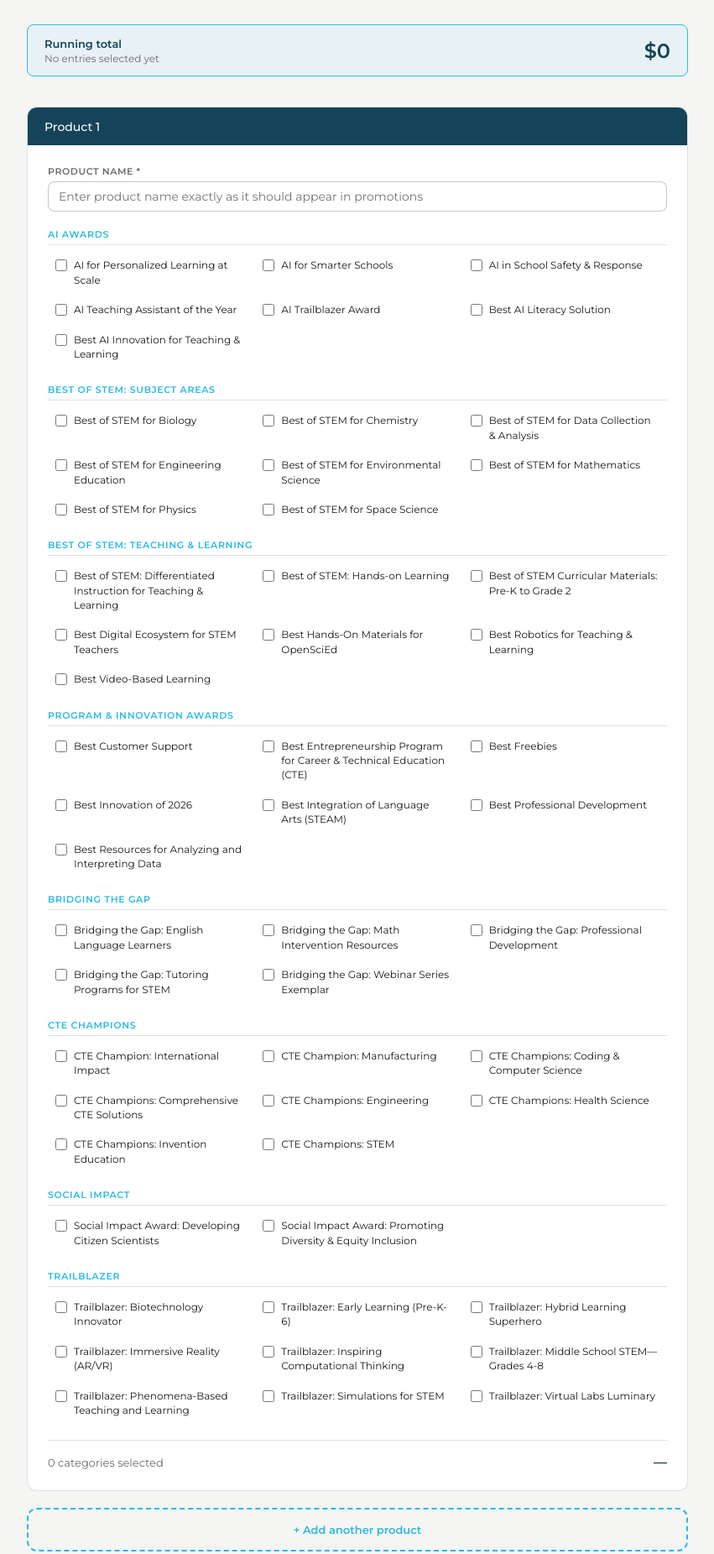
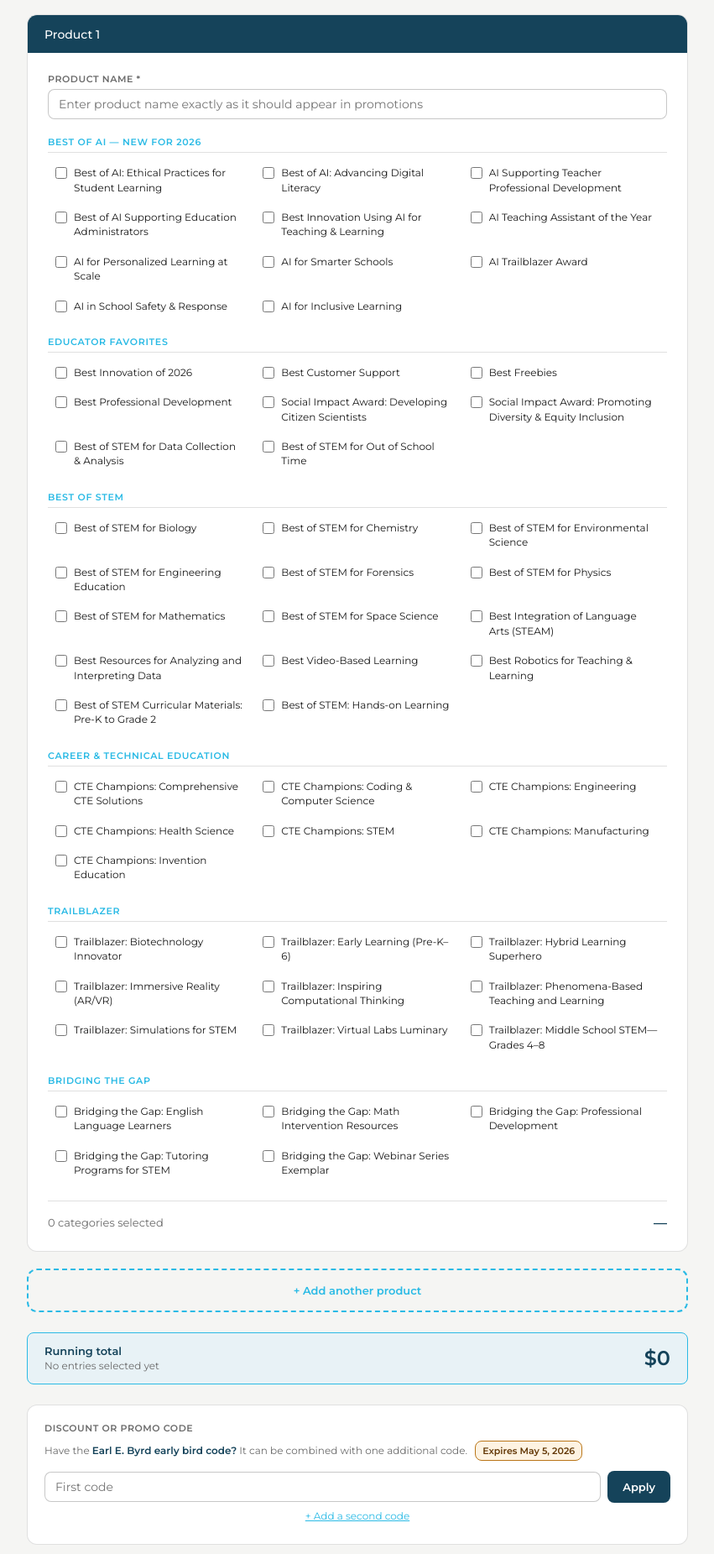
Before and after one commit to rogue-semicolon/BestofSTEM-calculator-2026, a website: page index.html in a window 1280 px wide. Shown: the part 180-2031 px from the top of the page at 84% size, without its empty margins (214-1065 px from the left). Drawn offline with Linux system fonts and the light colour scheme.

Commit message:
Update index.html
Roll back to prior version

```diff
--- a/index.html
+++ b/index.html
@@ -31,7 +31,7 @@ body { font-family: 'Montserrat', sans-serif; background: var(--bg-secondary); c
 .tier-pill.t1 { background: var(--cx-teal-light); border-color: var(--cx-blue); color: var(--cx-teal); }
 .tier-pill.t2 { background: #e8f6e8; border-color: #1d9e75; color: #085041; }
 .tier-pill.t3 { background: #fef3e2; border-color: #ba7517; color: #633806; }
-.sticky-total { position: sticky; top: 0; z-index: 10; background: var(--bg-secondary); padding: 0.75rem 0; margin-bottom: 1.5rem; }
+.running-total-bottom { margin-bottom: 1.5rem; }
 .total-bar { background: var(--cx-teal-light); border: 1px solid var(--cx-blue); border-radius: var(--radius-md); padding: 0.85rem 1.25rem; display: flex; justify-content: space-between; align-items: center; }
 .total-label { font-size: 13px; color: var(--cx-teal); font-weight: 600; }
 .total-amount { font-size: 24px; font-weight: 600; color: var(--cx-teal); }
@@ -92,12 +92,17 @@ body { font-family: 'Montserrat', sans-serif; background: var(--bg-secondary); c
     <h1>2026 Best of STEM Awards — Entry & Pricing</h1>
     <div class="tagline">Select your categories, see your total, then pay to unlock the full application (pre-filled with your info)</div>
   </div>
+
   <div class="tier-legend">
     <div class="tier-pill t1">1 entry: $745</div>
     <div class="tier-pill t2">2–4 entries: $625 each</div>
     <div class="tier-pill t3">5+ entries: $575 each</div>
   </div>
-  <div class="sticky-total">
+
+  <div id="products-container"></div>
+  <button class="add-product-btn" onclick="addProduct()">+ Add another product</button>
+
+  <div class="running-total-bottom">
     <div class="total-bar">
       <div>
         <div class="total-label">Running total</div>
@@ -106,8 +111,7 @@ body { font-family: 'Montserrat', sans-serif; background: var(--bg-secondary); c
       <div class="total-amount" id="total-display">$0</div>
     </div>
   </div>
-  <div id="products-container"></div>
-  <button class="add-product-btn" onclick="addProduct()">+ Add another product</button>
+
   <div class="discount-section">
     <span class="section-label">Discount or promo code</span>
     <div class="discount-hint">Have the <strong>Earl E. Byrd early bird code?</strong> It can be combined with one additional code. <span class="deadline-badge">Expires May 5, 2026</span></div>
@@ -123,49 +127,117 @@ body { font-family: 'Montserrat', sans-serif; background: var(--bg-secondary); c
     </div>
     <div class="discount-msg" id="discount-msg"></div>
   </div>
+
   <div class="summary-section" id="summary-section" style="display:none;">
     <div id="summary-rows"></div>
   </div>
-  <button class="checkout-btn" id="checkout-btn" onclick="checkout()" disabled>Enter a product name and select at least one category to continue</button>
+
+ <button class="checkout-btn" id="checkout-btn" disabled onclick="handleCheckout()">Enter a product name and select at least one category to continue</button>
   <p class="note">After payment, you'll be redirected to the full application — your product name, company, and selected categories will be pre-filled.</p>
 </div>
+
 <script>
 const CATEGORIES = {
-  "AI Awards": ["AI for Personalized Learning at Scale","AI for Smarter Schools","AI in School Safety & Response","AI Teaching Assistant of the Year","AI Trailblazer Award","Best AI Literacy Solution","Best AI Innovation for Teaching & Learning"],
-  "Best of STEM: Subject Areas": ["Best of STEM for Biology","Best of STEM for Chemistry","Best of STEM for Data Collection & Analysis","Best of STEM for Engineering Education","Best of STEM for Environmental Science","Best of STEM for Mathematics","Best of STEM for Physics","Best of STEM for Space Science"],
-  "Best of STEM: Teaching & Learning": ["Best of STEM: Differentiated Instruction for Teaching & Learning","Best of STEM: Hands-on Learning","Best of STEM Curricular Materials: Pre-K to Grade 2","Best Digital Ecosystem for STEM Teachers","Best Hands-On Materials for OpenSciEd","Best Robotics for Teaching & Learning","Best Video-Based Learning"],
-  "Program & Innovation Awards": ["Best Customer Support","Best Entrepreneurship Program for Career & Technical Education (CTE)","Best Freebies","Best Innovation of 2026","Best Integration of Language Arts (STEAM)","Best Professional Development","Best Resources for Analyzing and Interpreting Data"],
-  "Bridging the Gap": ["Bridging the Gap: English Language Learners","Bridging the Gap: Math Intervention Resources","Bridging the Gap: Professional Development","Bridging the Gap: Tutoring Programs for STEM","Bridging the Gap: Webinar Series Exemplar"],
-  "CTE Champions": ["CTE Champion: International Impact","CTE Champion: Manufacturing","CTE Champions: Coding & Computer Science","CTE Champions: Comprehensive CTE Solutions","CTE Champions: Engineering","CTE Champions: Health Science","CTE Champions: Invention Education","CTE Champions: STEM"],
-  "Social Impact": ["Social Impact Award: Developing Citizen Scientists","Social Impact Award: Promoting Diversity & Equity Inclusion"],
-  "Trailblazer": ["Trailblazer: Biotechnology Innovator","Trailblazer: Early Learning (Pre-K-6)","Trailblazer: Hybrid Learning Superhero","Trailblazer: Immersive Reality (AR/VR)","Trailblazer: Inspiring Computational Thinking","Trailblazer: Middle School STEM—Grades 4-8","Trailblazer: Phenomena-Based Teaching and Learning","Trailblazer: Simulations for STEM","Trailblazer: Virtual Labs Luminary"]
+  "Best of AI — New for 2026": [
+    "Best of AI: Ethical Practices for Student Learning",
+    "Best of AI: Advancing Digital Literacy",
+    "AI Supporting Teacher Professional Development",
+    "Best of AI Supporting Education Administrators",
+    "Best Innovation Using AI for Teaching & Learning",
+    "AI Teaching Assistant of the Year",
+    "AI for Personalized Learning at Scale",
+    "AI for Smarter Schools",
+    "AI Trailblazer Award",
+    "AI in School Safety & Response",
+    "AI for Inclusive Learning"
+  ],
+  "Educator Favorites": [
+    "Best Innovation of 2026",
+    "Best Customer Support",
+    "Best Freebies",
+    "Best Professional Development",
+    "Social Impact Award: Developing Citizen Scientists",
+    "Social Impact Award: Promoting Diversity & Equity Inclusion",
+    "Best of STEM for Data Collection & Analysis",
+    "Best of STEM for Out of School Time"
+  ],
+  "Best of STEM": [
+    "Best of STEM for Biology",
+    "Best of STEM for Chemistry",
+    "Best of STEM for Environmental Science",
+    "Best of STEM for Engineering Education",
+    "Best of STEM for Forensics",
+    "Best of STEM for Physics",
+    "Best of STEM for Mathematics",
+    "Best of STEM for Space Science",
+    "Best Integration of Language Arts (STEAM)",
+    "Best Resources for Analyzing and Interpreting Data",
+    "Best Video-Based Learning",
+    "Best Robotics for Teaching & Learning",
+    "Best of STEM Curricular Materials: Pre-K to Grade 2",
+    "Best of STEM: Hands-on Learning"
+  ],
+  "Career & Technical Education": [
+    "CTE Champions: Comprehensive CTE Solutions",
+    "CTE Champions: Coding & Computer Science",
+    "CTE Champions: Engineering",
+    "CTE Champions: Health Science",
+    "CTE Champions: STEM",
+    "CTE Champions: Manufacturing",
+    "CTE Champions: Invention Education"
+  ],
+  "Trailblazer": [
+    "Trailblazer: Biotechnology Innovator",
+    "Trailblazer: Early Learning (Pre-K–6)",
+    "Trailblazer: Hybrid Learning Superhero",
+    "Trailblazer: Immersive Reality (AR/VR)",
+    "Trailblazer: Inspiring Computational Thinking",
+    "Trailblazer: Phenomena-Based Teaching and Learning",
+    "Trailblazer: Simulations for STEM",
+    "Trailblazer: Virtual Labs Luminary",
+    "Trailblazer: Middle School STEM—Grades 4–8"
+  ],
+  "Bridging the Gap": [
+    "Bridging the Gap: English Language Learners",
+    "Bridging the Gap: Math Intervention Resources",
+    "Bridging the Gap: Professional Development",
+    "Bridging the Gap: Tutoring Programs for STEM",
+    "Bridging the Gap: Webinar Series Exemplar"
+  ]
 };
+
 const EARL_CODE = "EARLE.BYRD2026";
 const EARL_DEADLINE = new Date("2026-05-05T23:59:59");
+
 const CODES = {
   "EARLE.BYRD2026": { amount: 100, isEarl: true },
   "KEHLUV2026":     { amount: 100, isEarl: false },
   "2026AWARDS":     { amount: 50,  isEarl: false },
   "DOLS2026":       { amount: 50,  isEarl: false }
 };
+
 let products = [];
 let discountTotal = 0;
 let productCounter = 0;
 let secondCodeVisible = false;
+
 function showSecondCode() {
   document.getElementById('code2-row').style.display = 'flex';
   document.getElementById('add-code-btn').style.display = 'none';
   secondCodeVisible = true;
 }
+
 function applyCodes() {
-  const c1 = document.getElementById('code1').value.trim().replace(/\s+/g, '').toUpperCase();
-  const c2 = secondCodeVisible ? document.getElementById('code2').value.trim().replace(/\s+/g, '').toUpperCase() : '';
+  const c1 = document.getElementById('code1').value.trim().toUpperCase();
+  const c2 = secondCodeVisible ? document.getElementById('code2').value.trim().toUpperCase() : '';
   const msg = document.getElementById('discount-msg');
   const now = new Date();
+
   discountTotal = 0;
   let messages = [];
   let hasEarl = false;
   let validCodes = [];
+
   function validateCode(code) {
     if (!code) return null;
     const entry = CODES[code];
@@ -173,8 +245,10 @@ function applyCodes() {
     if (entry.isEarl && now > EARL_DEADLINE) return { valid: false, code, expired: true };
     return { valid: true, code, ...entry };
   }
+
   const r1 = validateCode(c1);
   const r2 = validateCode(c2);
+
   if (c1 && !r1) { msg.className = 'discount-msg error'; msg.textContent = `Code "${c1}" not recognized.`; updateTotal(); return; }
   if (c1 && r1 && !r1.valid) {
     if (r1.expired) { msg.className = 'discount-msg error'; msg.textContent = `The Earl E. Byrd code expired May 5, 2026.`; updateTotal(); return; }
@@ -185,36 +259,45 @@ function applyCodes() {
     if (r2.expired) { msg.className = 'discount-msg error'; msg.textContent = `The Earl E. Byrd code expired May 5, 2026.`; updateTotal(); return; }
     msg.className = 'discount-msg error'; msg.textContent = `Code "${c2}" not recognized.`; updateTotal(); return;
   }
+
   const bothEarl = (r1 && r1.isEarl) && (r2 && r2.isEarl);
   if (bothEarl) { msg.className = 'discount-msg error'; msg.textContent = `You can't combine two Earl E. Byrd codes.`; updateTotal(); return; }
+
   const neitherEarl = r1 && r2 && !r1.isEarl && !r2.isEarl;
   if (neitherEarl) { msg.className = 'discount-msg error'; msg.textContent = `Two standard codes can't be combined. The Earl E. Byrd code can be paired with one other code.`; updateTotal(); return; }
+
   if (r1) { discountTotal += r1.amount; messages.push(`${r1.code}: -$${r1.amount}`); }
   if (r2) { discountTotal += r2.amount; messages.push(`${r2.code}: -$${r2.amount}`); }
+
   msg.className = 'discount-msg success';
   msg.textContent = messages.length > 0 ? messages.join(' + ') + ` = $${discountTotal} off your total` : '';
   updateTotal();
 }
+
 function getUnitPrice(total) {
   if (total <= 0) return 0;
   if (total === 1) return 745;
   if (total <= 4) return 625;
   return 575;
 }
+
 function getBaseTotal(totalEntries) {
   if (totalEntries === 0) return 0;
   if (totalEntries === 1) return 745;
   return totalEntries * getUnitPrice(totalEntries);
 }
+
 function addProduct() {
   const id = ++productCounter;
   products.push({ id, name: '', categories: new Set() });
   renderProducts();
 }
+
 function removeProduct(id) {
   products = products.filter(p => p.id !== id);
   renderProducts();
 }
+
 function renderProducts() {
   const container = document.getElementById('products-container');
   container.innerHTML = '';
@@ -255,6 +338,7 @@ function renderProducts() {
   });
   updateTotal();
 }
+
 function updateName(id, val) {
   const prod = products.find(p => p.id === id);
   if (prod) {
@@ -264,6 +348,7 @@ function updateName(id, val) {
   }
   updateTotal();
 }
+
 function toggleCat(id, cat, cid) {
   const prod = products.find(p => p.id === id);
   if (!prod) return;
@@ -283,17 +368,21 @@ function toggleCat(id, cat, cid) {
   if (countEl) countEl.textContent = count + ' ' + (count===1?'category':'categories') + ' selected';
   updateTotal();
 }
+
 function updateTotal() {
   const totalEntries = products.reduce((sum, p) => sum + p.categories.size, 0);
   const baseTotal = getBaseTotal(totalEntries);
   const discount = Math.min(discountTotal, baseTotal);
   const finalTotal = baseTotal - discount;
+
   document.getElementById('total-display').textContent = '$' + finalTotal.toLocaleString();
+
   let breakdownText = 'No entries selected yet';
   if (totalEntries === 1) breakdownText = '1 entry at $745';
   else if (totalEntries >= 2 && totalEntries <= 4) breakdownText = totalEntries + ' entries at $625 each';
   else if (totalEntries >= 5) breakdownText = totalEntries + ' entries at $575 each';
   document.getElementById('breakdown-text').textContent = breakdownText;
+
   const unitPrice = getUnitPrice(totalEntries);
   products.forEach(prod => {
     const subEl = document.getElementById('sub-' + prod.id);
@@ -301,6 +390,7 @@ function updateTotal() {
     const c = prod.categories.size;
     subEl.textContent = c === 0 ? '—' : '$' + (c === 1 && totalEntries === 1 ? 745 : c * unitPrice).toLocaleString();
   });
+
   const summarySection = document.getElementById('summary-section');
   if (totalEntries > 0) {
     summarySection.style.display = 'block';
@@ -311,6 +401,7 @@ function updateTotal() {
   } else {
     summarySection.style.display = 'none';
   }
+
   const allNamed = products.length > 0 && products.every(p => p.name.trim() !== '') && totalEntries > 0;
   const btn = document.getElementById('checkout-btn');
   btn.disabled = !allNamed;
@@ -318,49 +409,56 @@ function updateTotal() {
     ? 'Proceed to payment — $' + finalTotal.toLocaleString()
     : 'Enter a product name and select at least one category to continue';
 }
-async function checkout() {
+
+addProduct();
+  async function handleCheckout() {
   const btn = document.getElementById('checkout-btn');
-  const originalText = btn.textContent;
   btn.disabled = true;
-  btn.textContent = 'Redirecting to checkout…';
+  btn.textContent = 'Redirecting to payment...';
+
   try {
     const totalEntries = products.reduce((sum, p) => sum + p.categories.size, 0);
     const baseTotal = getBaseTotal(totalEntries);
     const discount = Math.min(discountTotal, baseTotal);
     const finalTotal = baseTotal - discount;
-    const c1 = document.getElementById('code1').value.trim().replace(/\s+/g, '').toUpperCase();
-    const c2 = secondCodeVisible ? document.getElementById('code2').value.trim().replace(/\s+/g, '').toUpperCase() : '';
-    const appliedCodes = [c1, c2].filter(c => c && CODES[c]);
-    const productsPayload = products.map(p => ({
-      name: p.name.trim(),
-      categories: Array.from(p.categories)
-    }));
-    const response = await fetch('/api/checkout', {
+
+    const appliedCodes = [];
+    const c1 = document.getElementById('code1').value.trim().toUpperCase();
+    const c2 = document.getElementById('code2') ? document.getElementById('code2').value.trim().toUpperCase() : '';
+    if (c1 && CODES[c1]) appliedCodes.push(c1);
+    if (c2 && CODES[c2]) appliedCodes.push(c2);
+
+    const payload = {
+      totalAmount: finalTotal,
+      entries: totalEntries,
+      discountApplied: discount,
+      discountCodes: appliedCodes,
+      products: products.map(p => ({
+        name: p.name,
+        categories: Array.from(p.categories)
+      }))
+    };
+
+    const res = await fetch('/api/checkout', {
       method: 'POST',
       headers: { 'Content-Type': 'application/json' },
-      body: JSON.stringify({
-        totalAmount: finalTotal,
-        entries: totalEntries,
-        discountApplied: discount,
-        discountCodes: appliedCodes,
-        products: productsPayload
-      })
+      body: JSON.stringify(payload)
     });
-    if (!response.ok) {
-      const errData = await response.json().catch(() => ({}));
-      throw new Error(errData.error || `Checkout failed (${response.status})`);
-    }
-    const { url } = await response.json();
-    if (!url) throw new Error('No checkout URL returned from server');
+
+    const { url } = await res.json();
     window.location.href = url;
+
   } catch (err) {
-    console.error('Checkout error:', err);
-    alert('Sorry — checkout could not start.\n\n' + err.message);
+    const totalEntries = products.reduce((sum, p) => sum + p.categories.size, 0);
+    const baseTotal = getBaseTotal(totalEntries);
+    const discount = Math.min(discountTotal, baseTotal);
+    const finalTotal = baseTotal - discount;
+
     btn.disabled = false;
-    btn.textContent = originalText;
+    btn.textContent = 'Proceed to payment — $' + finalTotal.toLocaleString();
+    alert('Something went wrong. Please try again.');
   }
 }
-addProduct();
 </script>
 </body>
 </html>
```
